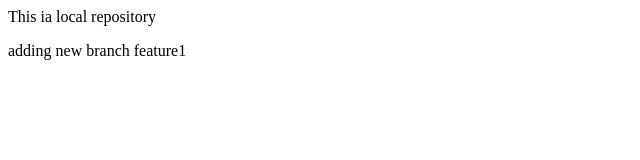
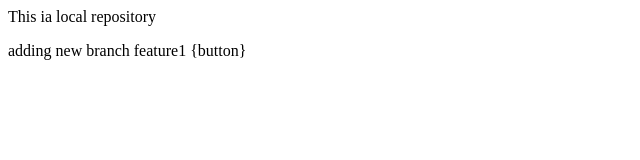
Before and after one commit to piyushkumar800/localrepo, a plain HTML site: page index.html in a window 1280 px wide. Shown: the full height of the page, 0-640 px from the left. Drawn offline with Linux system fonts and the light colour scheme.

Commit message:
adding button

```diff
--- a/index.html
+++ b/index.html
@@ -1,2 +1,2 @@
 <p> This ia local repository </p>
-<p>adding new branch feature1</p>
+<p>adding new branch feature1 {button}</p>
```
